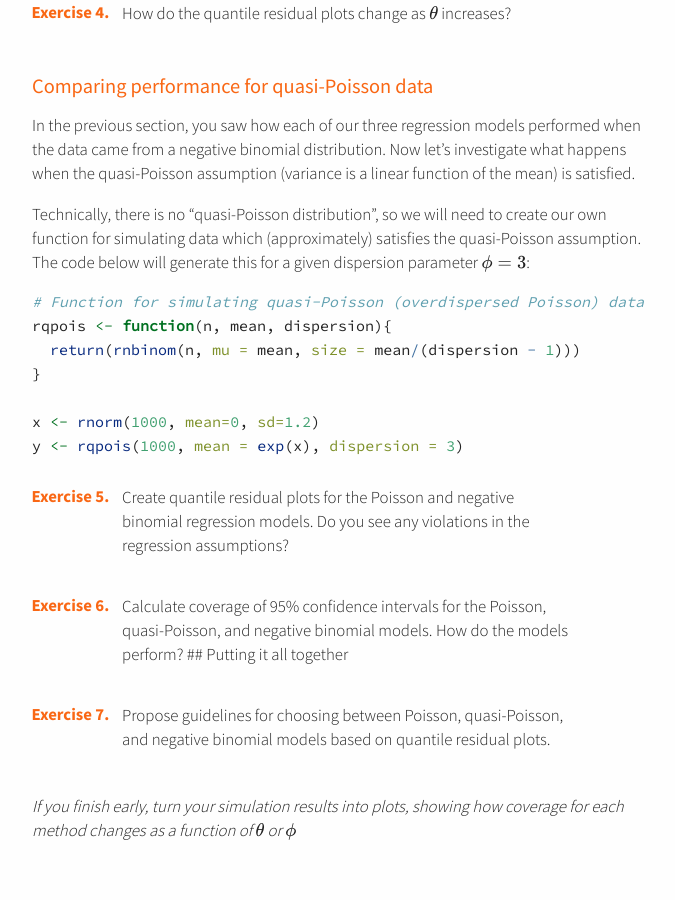
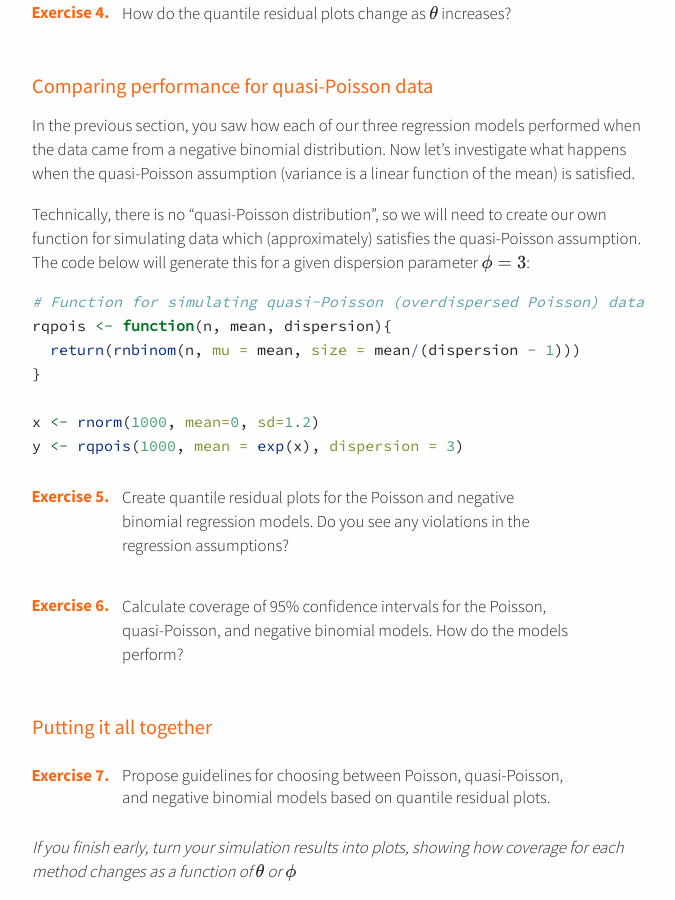
Before and after one commit to sta214-s23/sta214-s23.github.io, a Jekyll site: the page class_activities/ca_lecture_24.html, which Jekyll copies as it is, in a window 1280 px wide and 900 px high, scrolled down 1803 px. Shown: the whole window, without its empty margins (128-803 px from the left). Built offline with Jekyll 4.4.1, drawn with Linux system fonts in a browser that asks for light colours; formulas are drawn with MathJax 3; before the commit the page ends 2662 px from its top, so only the background shows below that.

Commit message:
fixing typo in class activity

```diff
--- a/class_activities/ca_lecture_24.Rmd
+++ b/class_activities/ca_lecture_24.Rmd
@@ -83,6 +83,7 @@ y <- rqpois(1000, mean = exp(x), dispersion = 3)
 5. Create quantile residual plots for the Poisson and negative binomial regression models. Do you see any violations in the regression assumptions?
 
 6. Calculate coverage of 95% confidence intervals for the Poisson, quasi-Poisson, and negative binomial models. How do the models perform?
+
 ## Putting it all together
 
 7. Propose guidelines for choosing between Poisson, quasi-Poisson, and negative binomial models based on quantile residual plots.
--- a/class_activities/ca_lecture_24.html
+++ b/class_activities/ca_lecture_24.html
@@ -604,10 +604,15 @@ will generate this for a given dispersion parameter <span class="math inline">\(
 binomial regression models. Do you see any violations in the regression
 assumptions?</p></li>
 <li><p>Calculate coverage of 95% confidence intervals for the Poisson,
-quasi-Poisson, and negative binomial models. How do the models perform?
-## Putting it all together</p></li>
-<li><p>Propose guidelines for choosing between Poisson, quasi-Poisson,
-and negative binomial models based on quantile residual plots.</p></li>
+quasi-Poisson, and negative binomial models. How do the models
+perform?</p></li>
+</ol>
+</div>
+<div id="putting-it-all-together" class="section level2">
+<h2>Putting it all together</h2>
+<ol start="7" style="list-style-type: decimal">
+<li>Propose guidelines for choosing between Poisson, quasi-Poisson, and
+negative binomial models based on quantile residual plots.</li>
 </ol>
 <p><em>If you finish early, turn your simulation results into plots,
 showing how coverage for each method changes as a function of <span class="math inline">\(\theta\)</span> or <span class="math inline">\(\phi\)</span></em></p>
```
